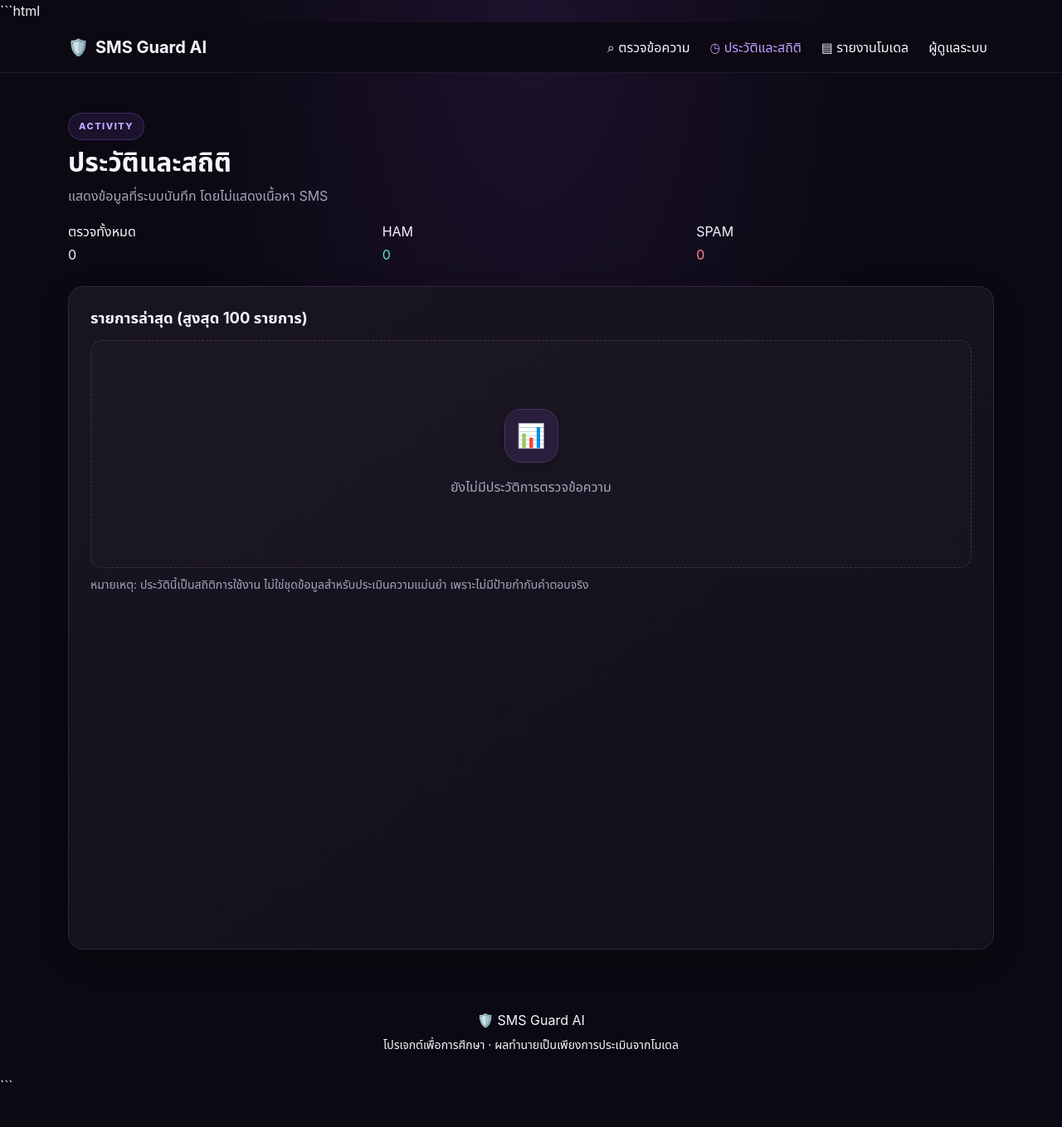
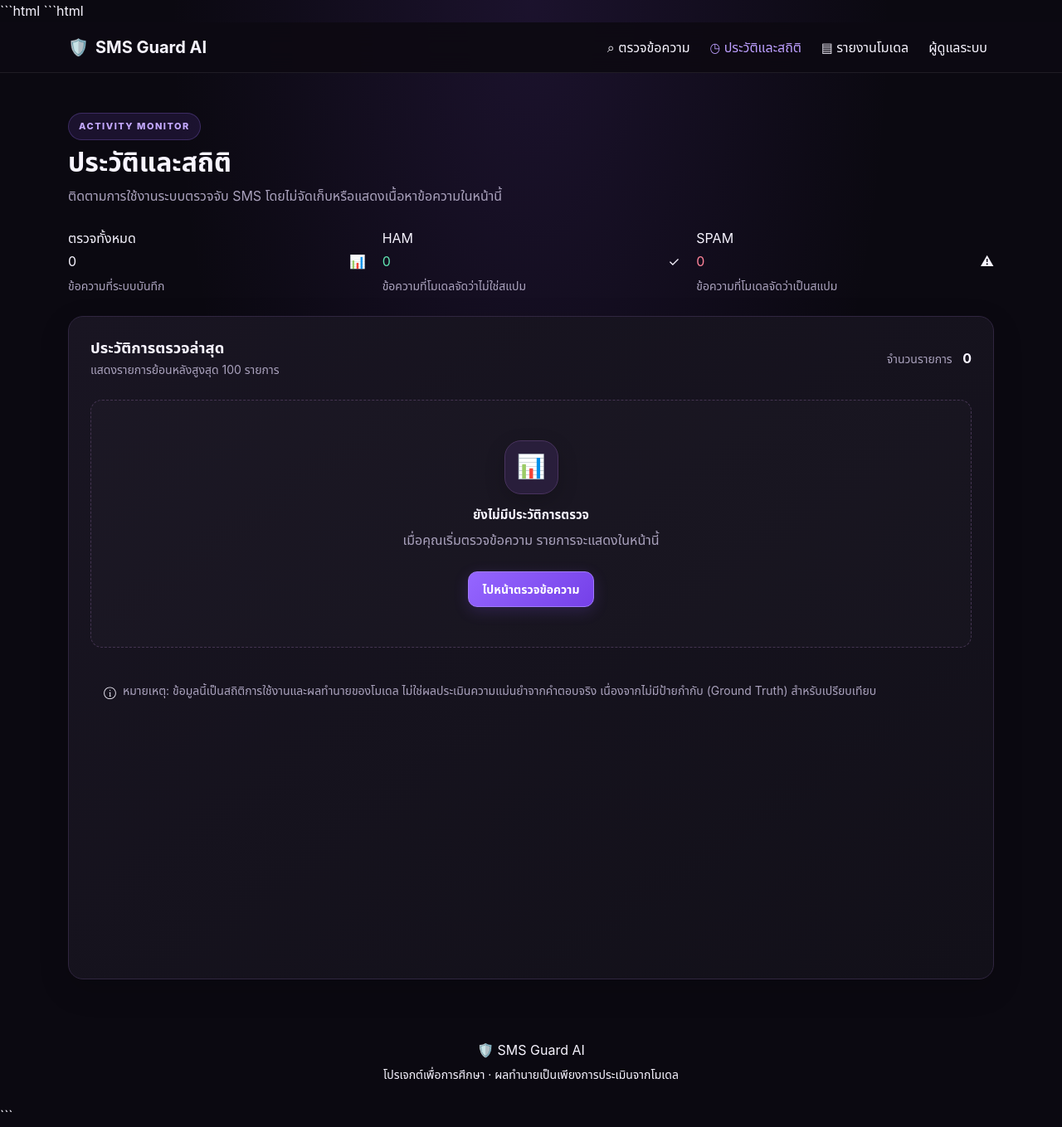
Before and after one commit to artdyadmin444/sms-spam-detector, a Flask app: page /history in a window 1280 px wide. Shown: the whole page at 83% size. Before the commit the page ends 1305 px from the top, so only its background shows below. Run offline with Flask 3, Linux system fonts and the light colour scheme; data that the repository does not hold is empty.

Commit message:
Update history.html

````diff
--- a/templates/history.html
+++ b/templates/history.html
@@ -1,19 +1,167 @@
+```html
 {% extends "base.html" %}
+
 {% block title %}ประวัติและสถิติ | SMS Guard AI{% endblock %}
+
 {% block content %}
-<div class="page-heading"><span class="eyebrow">ACTIVITY</span><h1 class="h2 fw-bold mt-2">ประวัติและสถิติ</h1><p class="text-secondary">แสดงข้อมูลที่ระบบบันทึก โดยไม่แสดงเนื้อหา SMS</p></div>
+
+<!-- Page Header -->
+<div class="page-heading mb-4">
+  <span class="eyebrow">ACTIVITY MONITOR</span>
+  <h1 class="h2 fw-bold mt-2 mb-2">ประวัติและสถิติ</h1>
+  <p class="text-secondary mb-0">
+    ติดตามการใช้งานระบบตรวจจับ SMS โดยไม่จัดเก็บหรือแสดงเนื้อหาข้อความในหน้านี้
+  </p>
+</div>
+
+<!-- Statistics -->
 <div class="row g-3 mb-4">
-  <div class="col-6 col-lg-4"><div class="stat-card"><div class="stat-label">ตรวจทั้งหมด</div><div class="stat-value">{{ total }}</div></div></div>
-  <div class="col-6 col-lg-4"><div class="stat-card"><div class="stat-label">HAM</div><div class="stat-value text-success">{{ ham }}</div></div></div>
-  <div class="col-12 col-lg-4"><div class="stat-card"><div class="stat-label">SPAM</div><div class="stat-value text-danger">{{ spam }}</div></div></div>
+
+  <div class="col-12 col-md-4">
+    <div class="stat-card h-100">
+      <div class="d-flex align-items-center justify-content-between">
+        <div>
+          <div class="stat-label">ตรวจทั้งหมด</div>
+          <div class="stat-value">{{ total }}</div>
+          <div class="small text-secondary mt-1">ข้อความที่ระบบบันทึก</div>
+        </div>
+        <div class="stat-icon">📊</div>
+      </div>
+    </div>
+  </div>
+
+  <div class="col-12 col-md-4">
+    <div class="stat-card h-100">
+      <div class="d-flex align-items-center justify-content-between">
+        <div>
+          <div class="stat-label">HAM</div>
+          <div class="stat-value text-success">{{ ham }}</div>
+          <div class="small text-secondary mt-1">ข้อความที่โมเดลจัดว่าไม่ใช่สแปม</div>
+        </div>
+        <div class="stat-icon">✓</div>
+      </div>
+    </div>
+  </div>
+
+  <div class="col-12 col-md-4">
+    <div class="stat-card h-100">
+      <div class="d-flex align-items-center justify-content-between">
+        <div>
+          <div class="stat-label">SPAM</div>
+          <div class="stat-value text-danger">{{ spam }}</div>
+          <div class="small text-secondary mt-1">ข้อความที่โมเดลจัดว่าเป็นสแปม</div>
+        </div>
+        <div class="stat-icon">⚠</div>
+      </div>
+    </div>
+  </div>
+
 </div>
+
+<!-- History Table -->
 <div class="panel p-3 p-lg-4">
-  <h2 class="h5 mb-3">รายการล่าสุด (สูงสุด 100 รายการ)</h2>
+
+  <div class="d-flex flex-column flex-md-row justify-content-between align-items-md-center gap-3 mb-4">
+    <div>
+      <h2 class="h5 fw-bold mb-1">ประวัติการตรวจล่าสุด</h2>
+      <p class="small text-secondary mb-0">
+        แสดงรายการย้อนหลังสูงสุด 100 รายการ
+      </p>
+    </div>
+
+    <div class="history-total">
+      <span class="text-secondary small">จำนวนรายการ</span>
+      <span class="fw-bold ms-2">{{ recent|length }}</span>
+    </div>
+  </div>
+
   {% if recent %}
-  <div class="table-responsive"><table class="table align-middle"><thead><tr><th>เวลา (UTC)</th><th>ผล</th><th>ความมั่นใจ</th><th>โมเดล</th><th>เวอร์ชัน</th><th>ความยาว</th></tr></thead><tbody>
-  {% for row in recent %}<tr><td class="small">{{ row.created_at }}</td><td><span class="badge {{ 'text-bg-danger' if row.result == 'SPAM' else 'text-bg-success' }}">{{ row.result }}</span></td><td>{{ '%.2f'|format(row.confidence) }}%</td><td>{{ row.model_name }}</td><td>{{ row.model_version }}</td><td>{{ row.text_length }} ตัวอักษร</td></tr>{% endfor %}
-  </tbody></table></div>
-  {% else %}<div class="empty-state py-5"><div class="empty-icon">📊</div><p class="mb-0">ยังไม่มีประวัติการตรวจข้อความ</p></div>{% endif %}
-  <p class="small text-secondary mt-2 mb-0">หมายเหตุ: ประวัตินี้เป็นสถิติการใช้งาน ไม่ใช่ชุดข้อมูลสำหรับประเมินความแม่นยำ เพราะไม่มีป้ายกำกับคำตอบจริง</p>
+
+    <div class="table-responsive history-table-wrapper">
+      <table class="table align-middle history-table mb-0">
+
+        <thead>
+          <tr>
+            <th scope="col">เวลา (UTC)</th>
+            <th scope="col">ผลการตรวจ</th>
+            <th scope="col">ความมั่นใจ</th>
+            <th scope="col">โมเดล</th>
+            <th scope="col">เวอร์ชัน</th>
+            <th scope="col">ความยาว</th>
+          </tr>
+        </thead>
+
+        <tbody>
+          {% for row in recent %}
+          <tr>
+
+            <td class="small text-secondary text-nowrap">
+              {{ row.created_at }}
+            </td>
+
+            <td>
+              {% if row.result == 'SPAM' %}
+                <span class="badge text-bg-danger result-badge">
+                  ⚠ SPAM
+                </span>
+              {% else %}
+                <span class="badge text-bg-success result-badge">
+                  ✓ HAM
+                </span>
+              {% endif %}
+            </td>
+
+            <td class="confidence-cell">
+              <span class="fw-semibold">
+                {{ '%.2f'|format(row.confidence) }}%
+              </span>
+            </td>
+
+            <td>{{ row.model_name }}</td>
+
+            <td>
+              <span class="version-tag">{{ row.model_version }}</span>
+            </td>
+
+            <td class="text-nowrap">
+              {{ row.text_length }} ตัวอักษร
+            </td>
+
+          </tr>
+          {% endfor %}
+        </tbody>
+
+      </table>
+    </div>
+
+  {% else %}
+
+    <div class="empty-state py-5 text-center">
+      <div class="empty-icon mb-3">📊</div>
+      <h3 class="h5 fw-semibold">ยังไม่มีประวัติการตรวจ</h3>
+      <p class="text-secondary mb-4">
+        เมื่อคุณเริ่มตรวจข้อความ รายการจะแสดงในหน้านี้
+      </p>
+      <a href="{{ url_for('index') }}" class="btn btn-primary">
+        ไปหน้าตรวจข้อความ
+      </a>
+    </div>
+
+  {% endif %}
+
+  <!-- Disclaimer -->
+  <div class="history-note mt-4 p-3">
+    <div class="d-flex gap-2 align-items-start">
+      <span aria-hidden="true">ⓘ</span>
+      <p class="small text-secondary mb-0">
+        หมายเหตุ: ข้อมูลนี้เป็นสถิติการใช้งานและผลทำนายของโมเดล
+        ไม่ใช่ผลประเมินความแม่นยำจากคำตอบจริง เนื่องจากไม่มีป้ายกำกับ
+        (Ground Truth) สำหรับเปรียบเทียบ
+      </p>
+    </div>
+  </div>
+
 </div>
+
 {% endblock %}
+```
````
